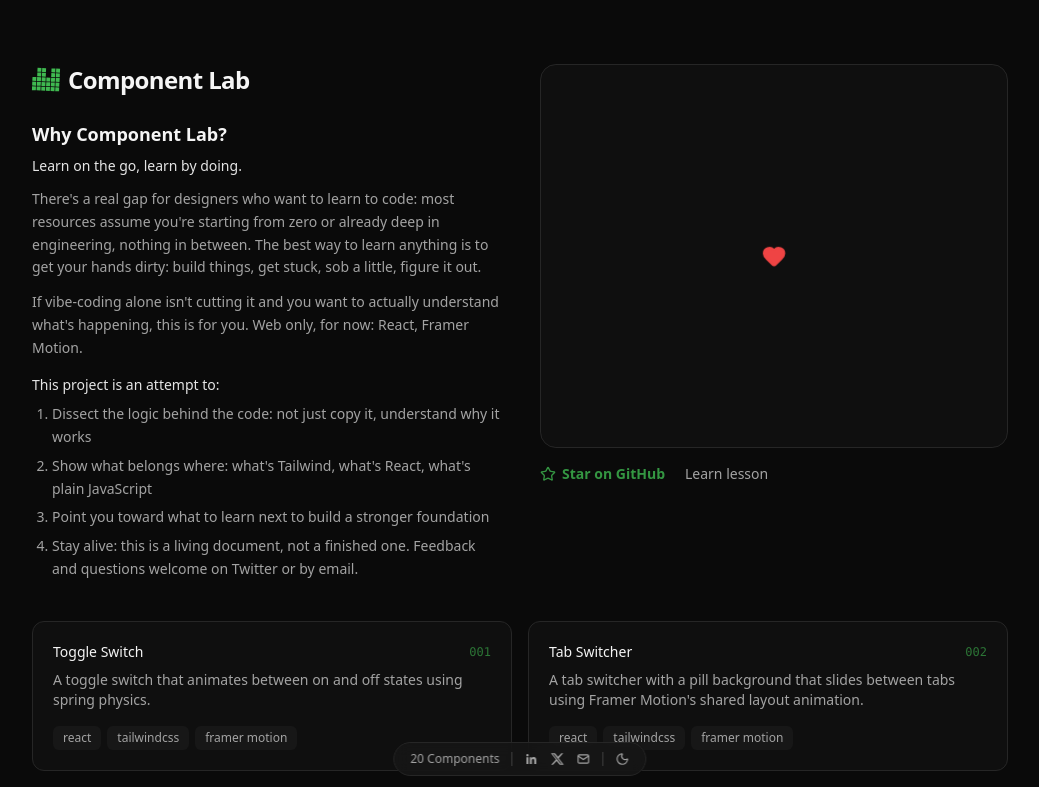
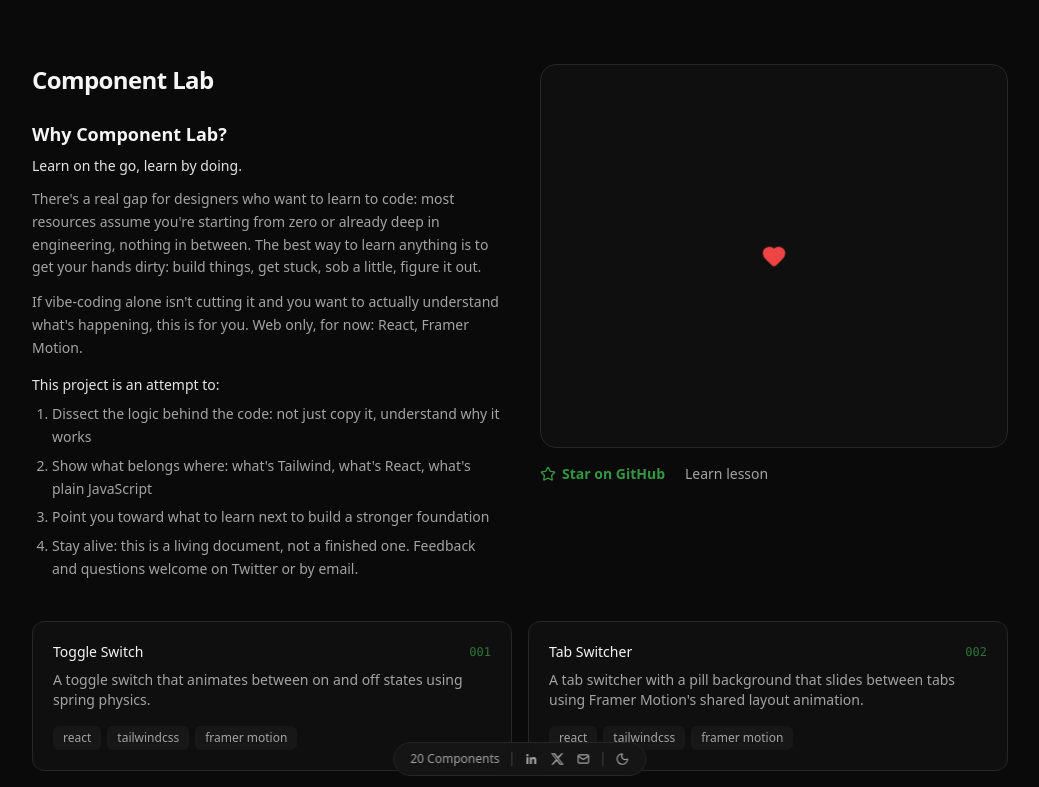
Before and after one commit to Diwyani/componentlab, a React (Vite) app: page / in a window 1280 px wide. Shown: the top 787 px of the page, without its empty margins (120-1159 px from the left). Built offline with nearby package versions, Linux system fonts and the light colour scheme; a web font is replaced by a local one.

Commit message:
remove lego

```diff
--- a/src/App.jsx
+++ b/src/App.jsx
@@ -1,5 +1,4 @@
 import { Fragment, useEffect, useState } from 'react'
-import { motion } from 'framer-motion'
 import { Star } from 'lucide-react'
 import { Link, Route, Routes, useParams } from 'react-router-dom'
 import ComponentShowcase from './components/showcase/ComponentShowcase.jsx'
@@ -31,40 +30,6 @@ const entries = Object.keys(metaModules)
     }
   })
   .sort((a, b) => a.day.localeCompare(b.day))
-
-// A 2-stud brick drawn as a literal pixel grid (each cell its own <rect>,
-// with a small gap between cells) rather than a smooth icon shape, so it
-// actually reads as "made of pixels" at small sizes.
-const LEGO_PIXELS = [
-  [1, 0], [2, 0], [4, 0], [5, 0],
-  [1, 1], [2, 1], [4, 1], [5, 1],
-  [0, 2], [1, 2], [2, 2], [3, 2], [4, 2], [5, 2],
-  [0, 3], [1, 3], [2, 3], [3, 3], [4, 3], [5, 3],
-  [0, 4], [1, 4], [2, 4], [3, 4], [4, 4], [5, 4],
-]
-
-function LegoPixelIcon({ className = 'h-7 w-7' }) {
-  return (
-    <motion.svg
-      viewBox="0 0 6 5"
-      className={className}
-      aria-hidden="true"
-      // A slow idle bob so it never looks static, plus a snappier wiggle +
-      // pop on hover — two different motions, not the same loop sped up.
-      animate={{ y: [0, -2, 0], rotate: [0, -3, 0, 3, 0] }}
-      transition={{ duration: 3, repeat: Infinity, ease: 'easeInOut' }}
-      whileHover={{
-        rotate: [0, -12, 10, -6, 0],
-        scale: 1.15,
-        transition: { duration: 0.5, ease: 'easeInOut' },
-      }}
-    >
-      {LEGO_PIXELS.map(([x, y]) => (
-        <rect key={`${x}-${y}`} x={x + 0.08} y={y + 0.08} width={0.84} height={0.84} fill="#3fb950" />
-      ))}
-    </motion.svg>
-  )
-}
 
 function Tag({ children }) {
   return (
@@ -162,10 +127,7 @@ function IndexGrid() {
       <div className="mx-auto max-w-5xl px-6 py-16">
         <div className="grid grid-cols-1 items-start gap-10 lg:grid-cols-2">
           <div>
-            <div className="flex items-center gap-2">
-              <LegoPixelIcon className="h-7 w-7" />
-              <h1 className="text-2xl font-semibold tracking-tight">Component Lab</h1>
-            </div>
+            <h1 className="text-2xl font-semibold tracking-tight">Component Lab</h1>
 
             <div className="mt-6">
               <h2 className="text-lg font-semibold text-neutral-900 dark:text-neutral-100">Why Component Lab?</h2>
```
